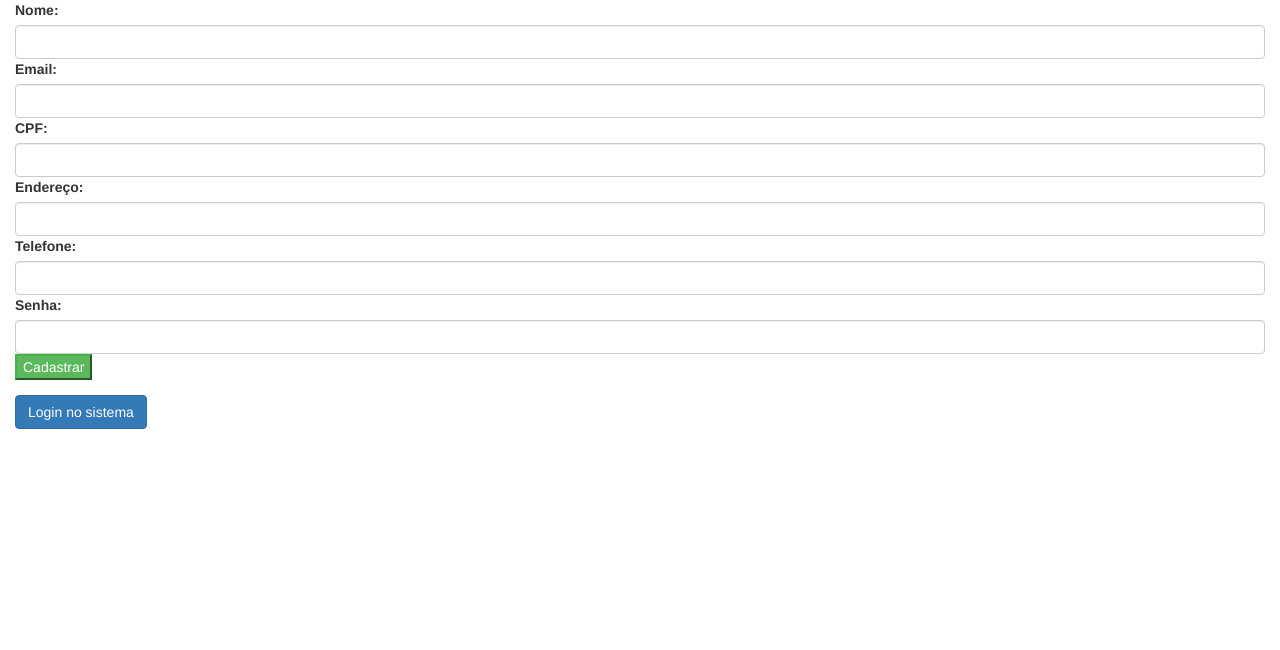
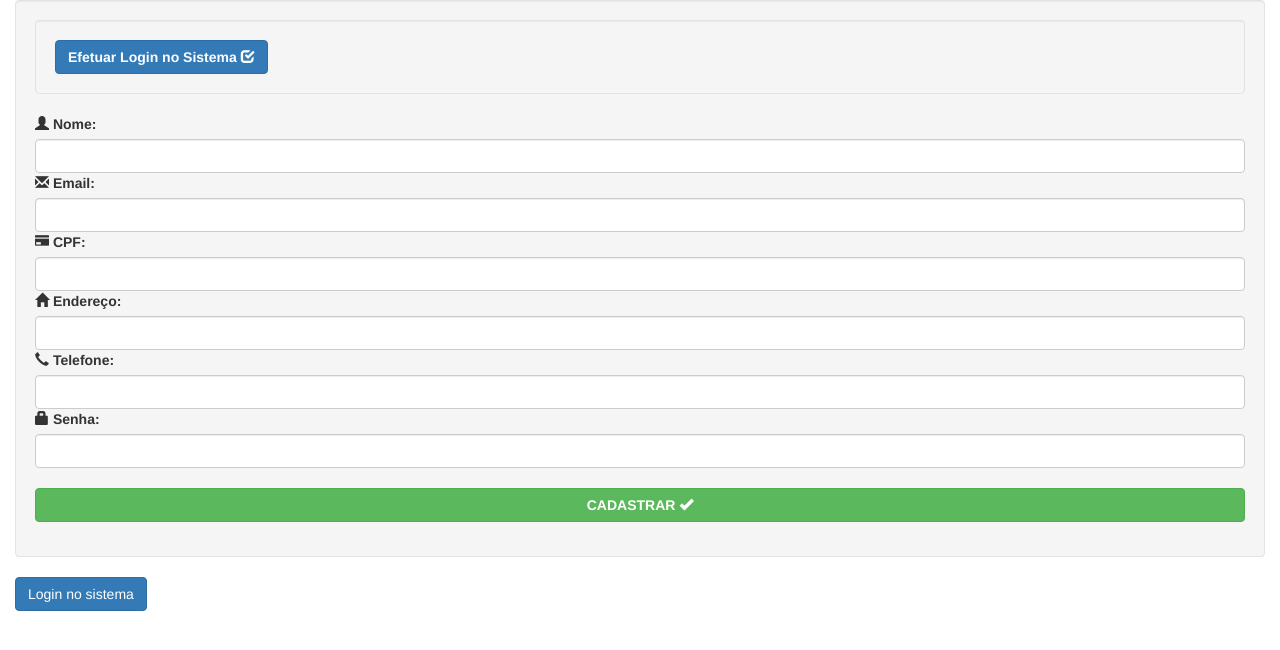
Before and after one commit to HigorSenna/ProjetoPHP, a PHP site: page /cadastroUsuario.php in a window 1280 px wide. Shown: the top 650 px of the page. Run offline with PHP 8.4, Linux system fonts and the light colour scheme.

Commit message:
Modificado layout cadastroUsuario

```diff
--- a/pages/cadastroUsuario.php
+++ b/pages/cadastroUsuario.php
@@ -3,35 +3,45 @@
 <head>
     <script src="/ProjetoPHP/estilos/bootstrap-3.3.6-dist/js/jquery-1.12.4.js"></script>
     <link rel="stylesheet" href="/ProjetoPHP/estilos/bootstrap-3.3.6-dist/css/bootstrap.min.css">
+    <link href='https://fonts.googleapis.com/css?family=Indie+Flower' rel='stylesheet' type='text/css'>
+    <link rel="stylesheet" type="text/css" href="css/cadastroUsuario.css">
     <script src="/ProjetoPHP/estilos/bootstrap-3.3.6-dist/js/bootstrap.js"></script>
+    <link rel="stylesheet" type="text/css" href="style.css">
     <meta charset="UTF-8">
     <title>Cadastro de Usuários</title>
 </head>
 <body>
-    <div class="container-fluid">
+<div class="container-fluid">
+    <div class="well">
         <div class="form-group">
             <form action="/ProjetoPHP/Transacoes/inserirUsuario.php" method="POST">
-                <label>Nome:</label>
+                <div class="well">
+                    <div><button type="button" class="btn btn-primary" data-toggle="modal" data-target=".bd-example-modal-sm" id="efetuar"><strong> Efetuar Login no Sistema</strong> <span class="glyphicon glyphicon-check"></span></button> </div>
+                </div>
+
+                <label><span class="glyphicon glyphicon-user"></span> Nome:</label>
                 <input type="text" name="nomeUsuario" class="form-control" required="required"/>
 
-                <label>Email:</label>
+                <label> <span class="glyphicon glyphicon-envelope"></span> Email: </label>
                 <input type="text" name="emailUsuario" class="form-control" required="required"/>
 
-                <label>CPF:</label>
+                <label><span class="glyphicon glyphicon-credit-card"></span> CPF:</label>
                 <input type="text" name="cpfUsuario" class="form-control" required="required"/>
 
-                <label>Endereço:</label>
+                <label><span class="glyphicon glyphicon-home"></span> Endereço:</label>
                 <input type="text" name="enderecoUsuario" class="form-control" required="required"/>
 
-                <label>Telefone:</label>
+                <label> <span class="glyphicon glyphicon-earphone"></span> Telefone:</label>
                 <input type="text" name="telefoneUsuario" class="form-control" required="required"/>
 
-                <label>Senha:</label>
-                <input type="text" name="senhaUsuario" class="form-control" required="required"/>
+                <label><span class="glyphicon glyphicon-lock"></span> Senha:</label>
+                <input type="text" name="senhaUsuario" class="form-control" required="required"/><br>
 
-                <input type="submit" class="btn-success" value="Cadastrar"/>
+
+                <button type="submit" class="btn btn-success btn-block" value="Cadastrar"><strong>CADASTRAR  <span class="glyphicon glyphicon-ok"></span></strong></button>
             </form>
         </div>
+    </div>
 
         <button type="button" class="btn btn-primary" data-toggle="modal" data-target=".bd-example-modal-sm">Login no sistema</button>
 
```
